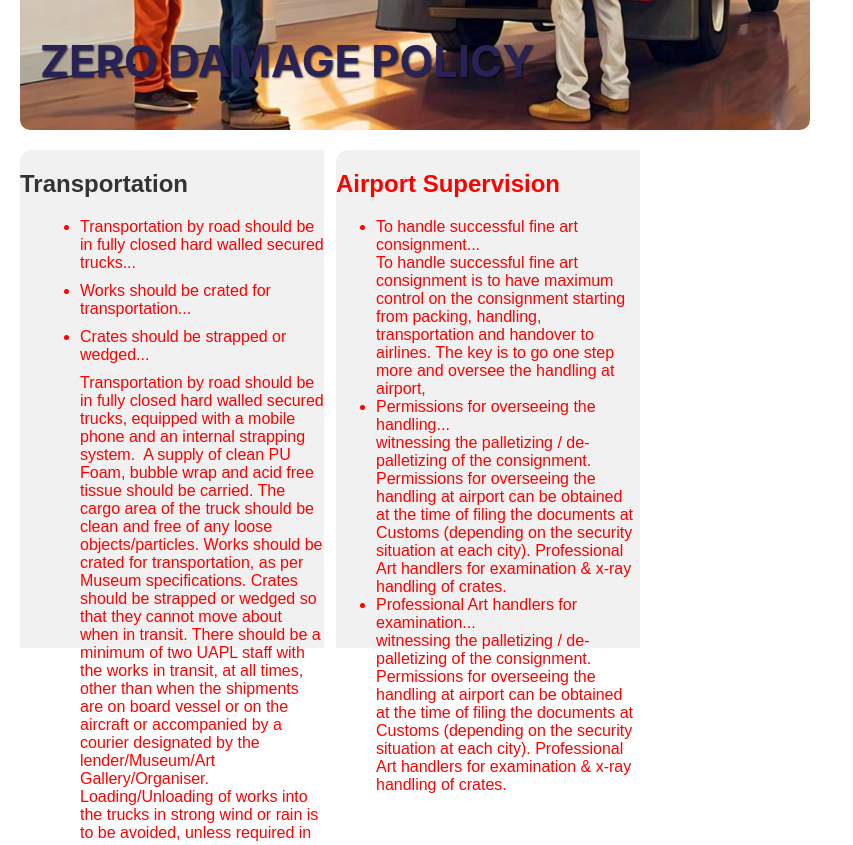
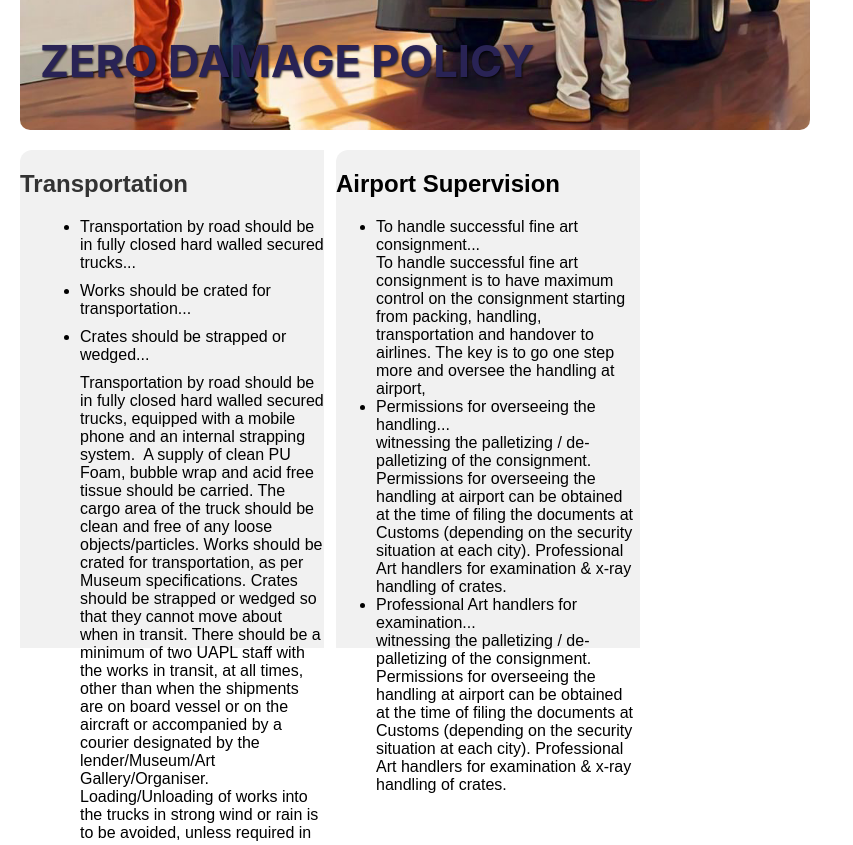
Before and after one commit to lakshmivenkateswara2356/artservices, a React (Create React App) app: page / in a window 1280 px wide. Shown: the part 500-1345 px from the top of the page, without its empty margins (0-853 px from the left). Built offline with nearby package versions, Linux system fonts and the light colour scheme.

Commit message:
somecommit

```diff
--- a/src/components/ServiceDescription/index.css
+++ b/src/components/ServiceDescription/index.css
@@ -16,7 +16,6 @@
   .description-sections {
     display: flex;
     flex-direction: row !important;
-    color: red;
   }
 
   .section {
@@ -29,7 +28,6 @@ gap: 0px;
 border-radius: 12px 0px 0px 0px;
 opacity: 0px;
 background-color: #D9D9D95E;
-color: red;
 
 
   }
```
Also changed, not shown: public/favicon.jpg (added), public/favicon.png (deleted).
